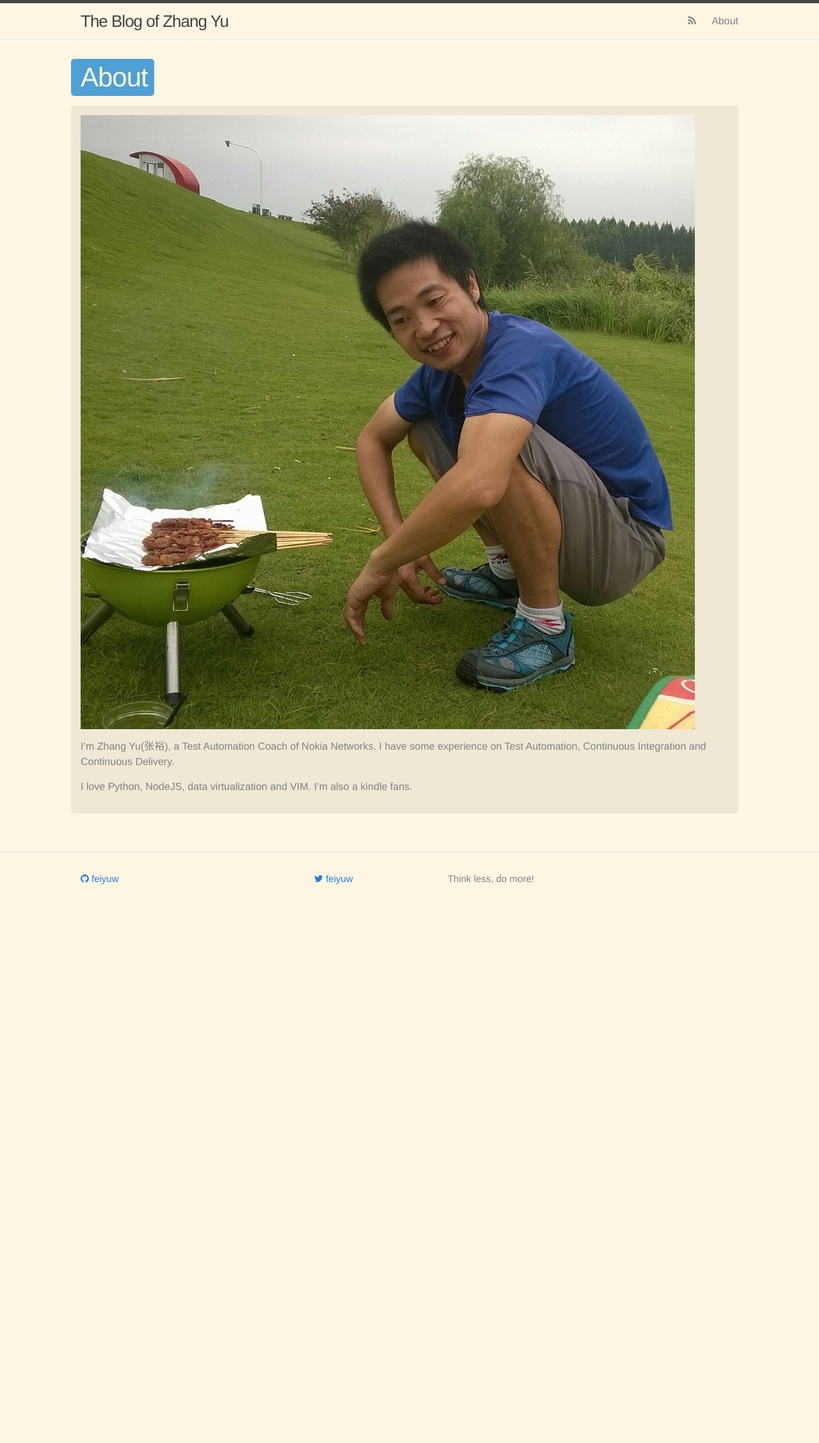
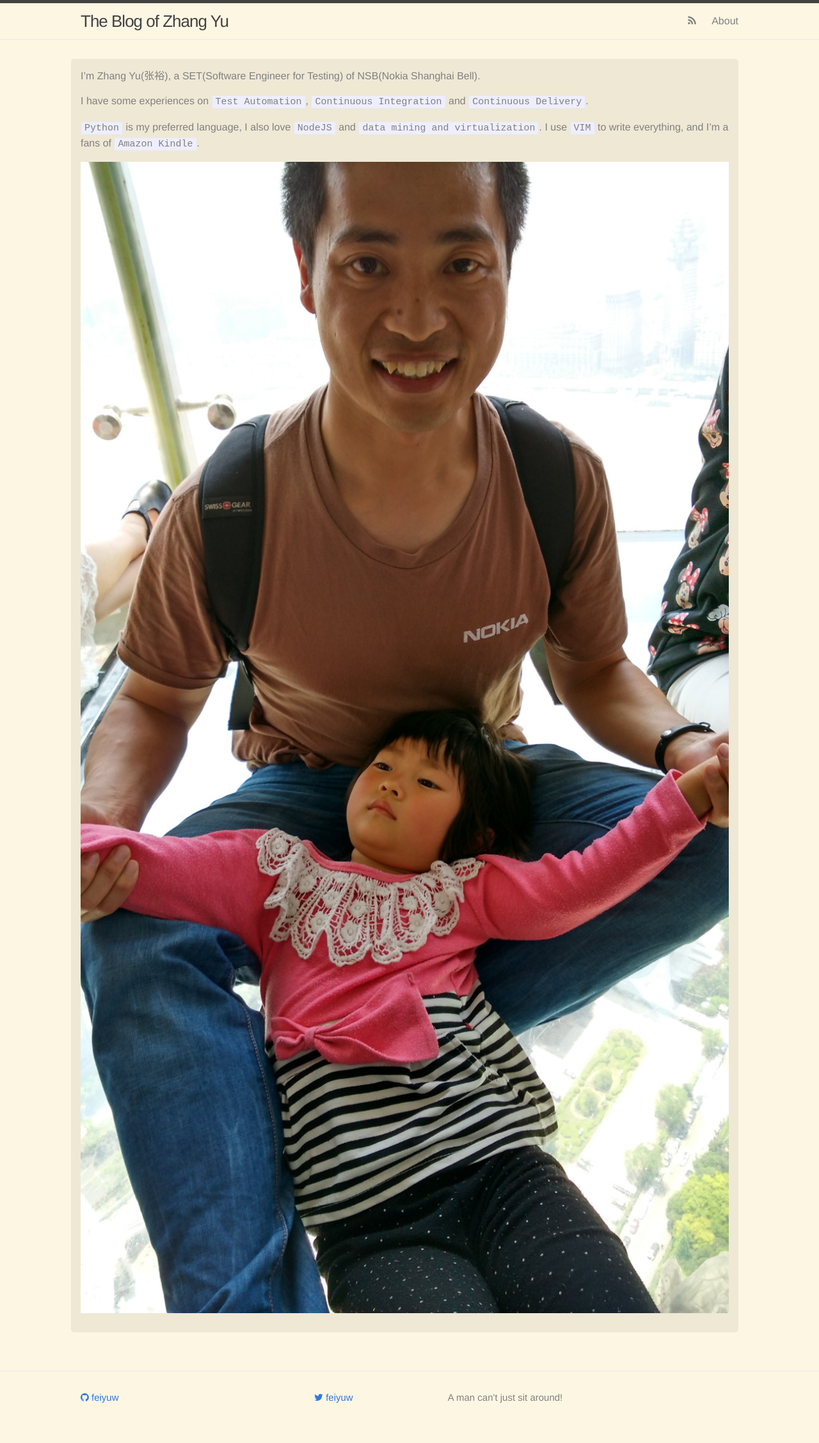
Before and after one commit to feiyuw/feiyuw.github.io, a Jekyll site: the page built from about.md, in a window 1280 px wide. Shown: the whole page at 64% size. Built offline with Jekyll 4.4.1, drawn with Linux system fonts in a browser that asks for light colours; nearby versions of some CDN libraries; comment, search, counter and statistics services are not loaded; before the commit the page ends 1446 px from its top, so only the background shows below that.

Commit message:
update about me

```diff
--- a/_config.yml
+++ b/_config.yml
@@ -2,7 +2,7 @@
 title: The Blog of Zhang Yu
 email: feiyuw@gmail.com
 description: > # this means to ignore newlines until "baseurl:"
-  Think less, do more!
+  A man can't just sit around!
 baseurl: "" # the subpath of your site, e.g. /blog/
 url: "http://blog.zhangyu.so" # the base hostname & protocol for your site
 twitter_username: feiyuw
--- a/_layouts/page.html
+++ b/_layouts/page.html
@@ -3,13 +3,8 @@ layout: default
 ---
 <div class="post">
 
-  <header class="post-header">
-    <h1 class="post-title">{{ page.title }}</h1>
-  </header>
-
   <article class="post-content">
     {{ content }}
   </article>
-  {% include disqus_comments.html %}
 
 </div>
--- a/_sass/_layout.scss
+++ b/_sass/_layout.scss
@@ -201,7 +201,8 @@
     line-height: normal;
     display: inline-block;
     margin-top: 0;
-    margin-left: -15px;
+    margin-left: -25px;
+    border-radius: 10px;
     padding: 5px 10px 5px 15px;
     white-space: nowrap;
     background-color: $title-background-color;
--- a/about.md
+++ b/about.md
@@ -4,8 +4,11 @@ title: About
 permalink: /about/
 ---
 
+I'm Zhang Yu(张裕), a SET(Software Engineer for Testing) of NSB(Nokia Shanghai Bell).
+
+I have some experiences on `Test Automation`, `Continuous Integration` and `Continuous Delivery`.
+
+`Python` is my preferred language, I also love `NodeJS` and `data mining and virtualization`.
+I use `VIM` to write everything, and I'm a fans of `Amazon Kindle`.
+
 ![my photo]({{ site.url }}/assets/my.jpg)
-
-I'm Zhang Yu(张裕), a Test Automation Coach of Nokia Networks. I have some experience on Test Automation, Continuous Integration and Continuous Delivery.
-
-I love Python, NodeJS, data virtualization and VIM. I'm also a kindle fans.
```
Also changed, not shown: assets/my.jpg.
